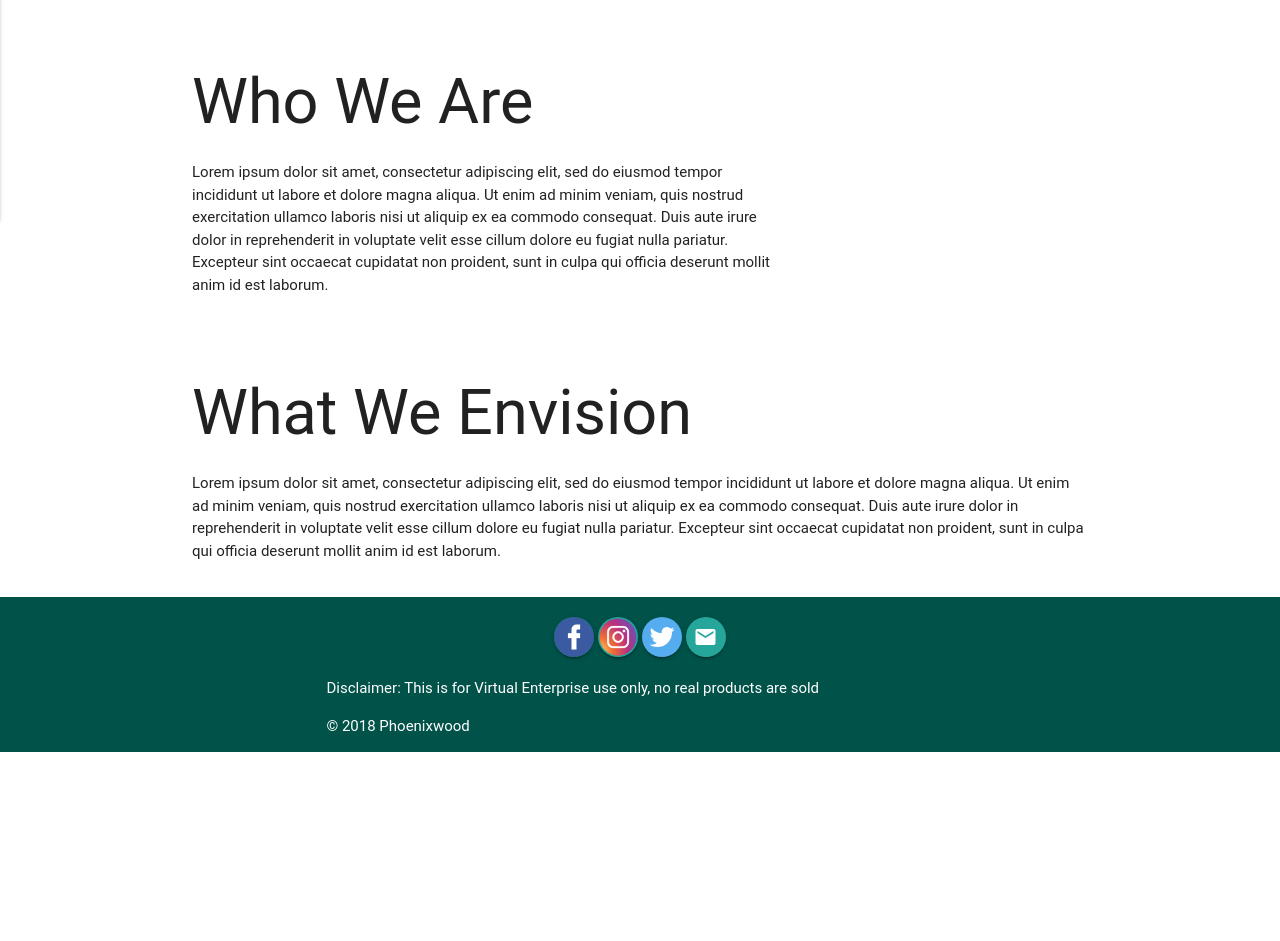
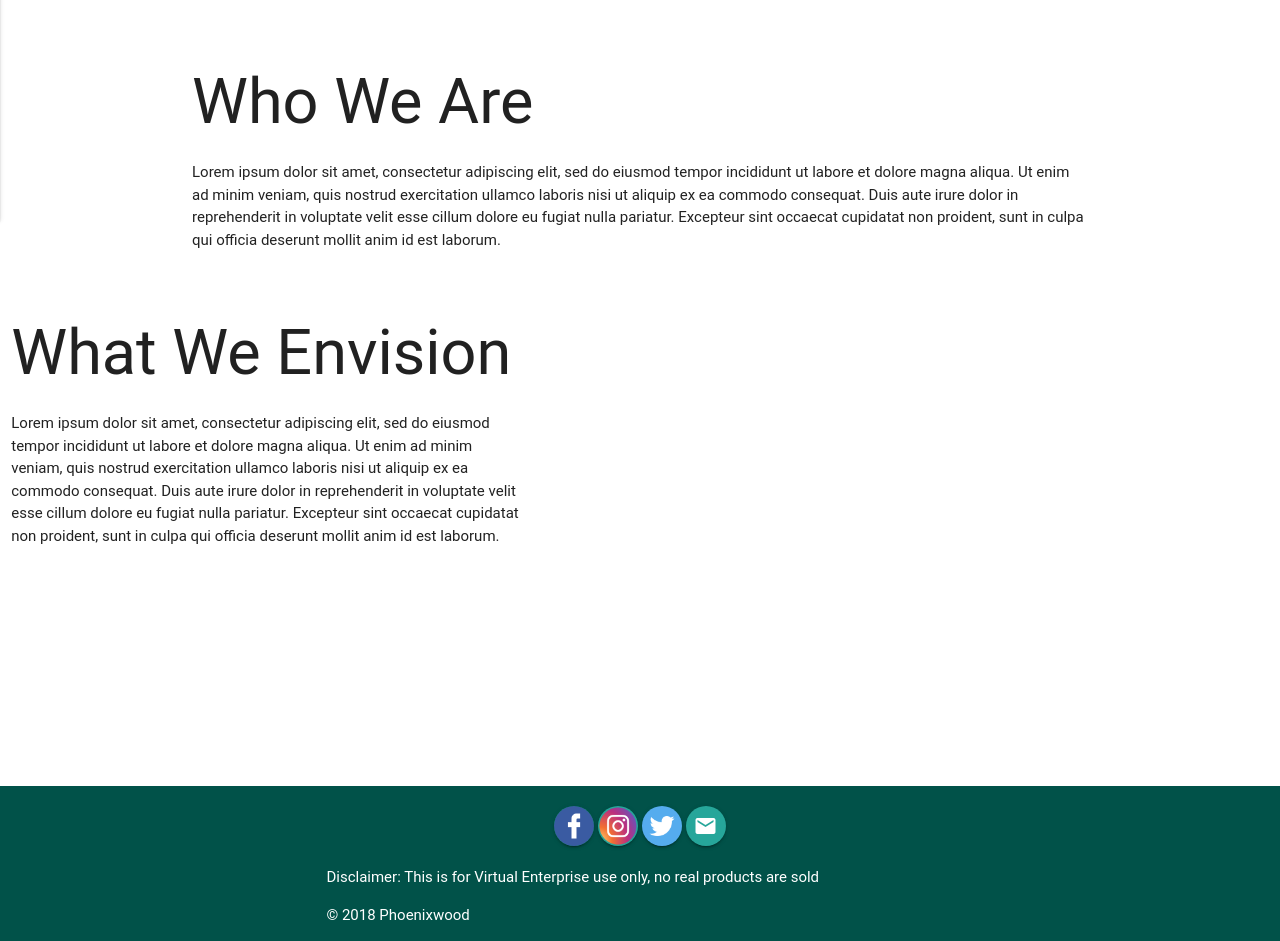
Before and after one commit to KamaalWalker/phoenixwoodvei, a PHP site: page /about.php in a window 1280 px wide. Shown: the part 640-1581 px from the top of the page. Before the commit the page ends 1392 px from the top, so only its background shows below. Run offline with PHP 8.4, Linux system fonts and the light colour scheme; some libraries are stand-ins or nearby versions; some web fonts are replaced.

Commit message:
Update about.php

```diff
--- a/phoenixwoodvei.com/about.php
+++ b/phoenixwoodvei.com/about.php
@@ -8,27 +8,31 @@
     <iframe width="900" height="560" src="https://www.youtube.com/embed/PdRcFpGZuVY" frameborder="0" allow="autoplay; encrypted-media" allowfullscreen></iframe>
 </div>
 
-<div class= "section container" id="whoweare">
-    <div class="row">
-        <div class="col s8">
-            <h1> Who We Are</h1>
-            Lorem ipsum dolor sit amet,  consectetur adipiscing elit, sed do eiusmod tempor incididunt ut labore et dolore magna aliqua. Ut enim ad minim veniam, quis nostrud exercitation ullamco laboris nisi ut aliquip ex ea commodo consequat. Duis aute irure dolor in reprehenderit in voluptate velit esse cillum dolore eu fugiat nulla pariatur. Excepteur sint occaecat cupidatat non proident, sunt in culpa qui officia deserunt mollit anim id est laborum.
-        </div>
-        <div class="col s4">
-            <img src="">
-        </div>
-    </div>
-</div>
-
 <div class= "section container" id="envision">
     <div class = "row">
         <div class = "col s12">
-            <h1> What We Envision</h1>
+            <h1> Who We Are</h1>
             Lorem ipsum dolor sit amet, consectetur adipiscing elit, sed do eiusmod tempor incididunt ut labore et dolore magna aliqua. Ut enim ad minim veniam, quis nostrud exercitation ullamco laboris nisi ut aliquip ex ea commodo consequat. Duis aute irure dolor in reprehenderit in voluptate velit esse cillum dolore eu fugiat nulla pariatur. Excepteur sint occaecat cupidatat non proident, sunt in culpa qui officia deserunt mollit anim id est laborum.
         </div>
     </div>
 </div>
 
+<div class="section parallax-container" id="landing2">
+    <div class="parallax">
+        <div class="col s7">
+             <img src="images/forest-fire1.jpg">
+        </div>
+      <div class="infoblock left" data-aos="fade-right">
+        <div class="row">
+          <div class="col s5">
+              <h1> What We Envision </h1>
+            Lorem ipsum dolor sit amet,  consectetur adipiscing elit, sed do eiusmod tempor incididunt ut labore et dolore magna aliqua. Ut enim ad minim veniam, quis nostrud exercitation ullamco laboris nisi ut aliquip ex ea commodo consequat. Duis aute irure dolor in reprehenderit in voluptate velit esse cillum dolore eu fugiat nulla pariatur. Excepteur sint occaecat cupidatat non proident, sunt in culpa qui officia deserunt mollit anim id est laborum.
+          </div>
+        </div>
+      </div>
+    </div>
+  </div>
+
 <?php
     include 'footer.php';
 ?>
```
